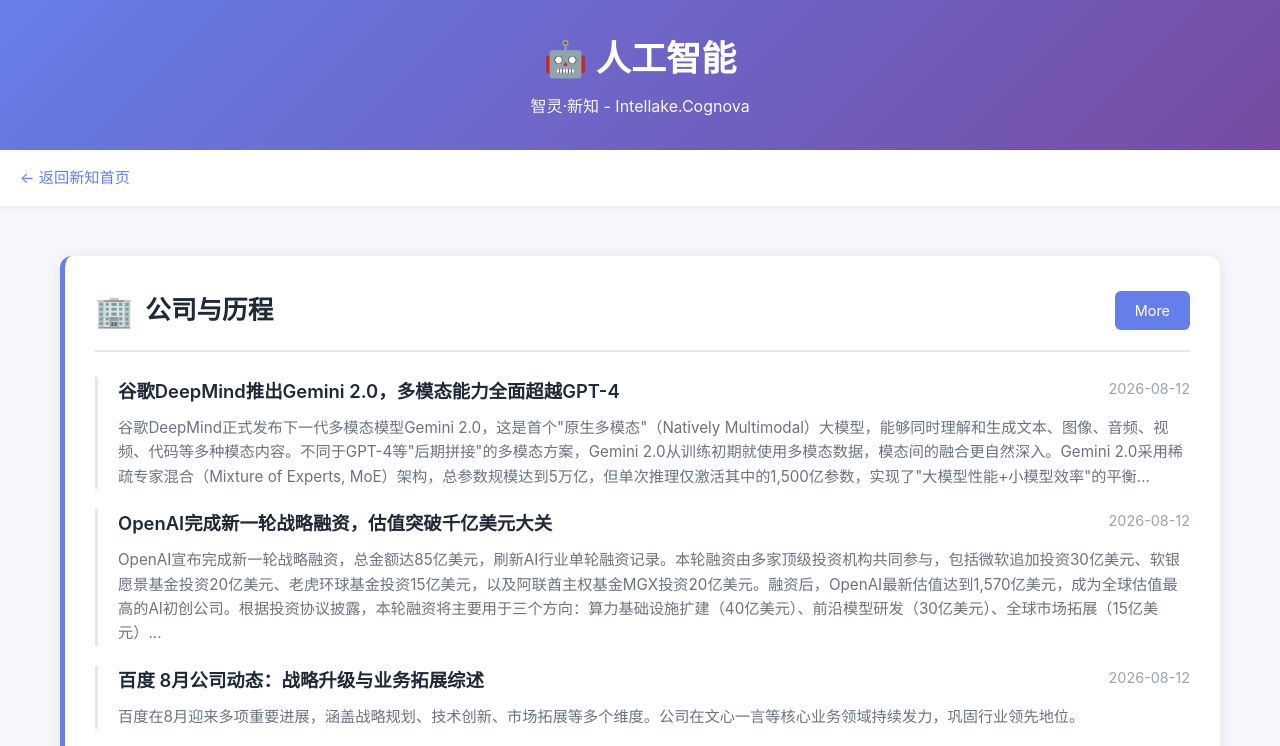
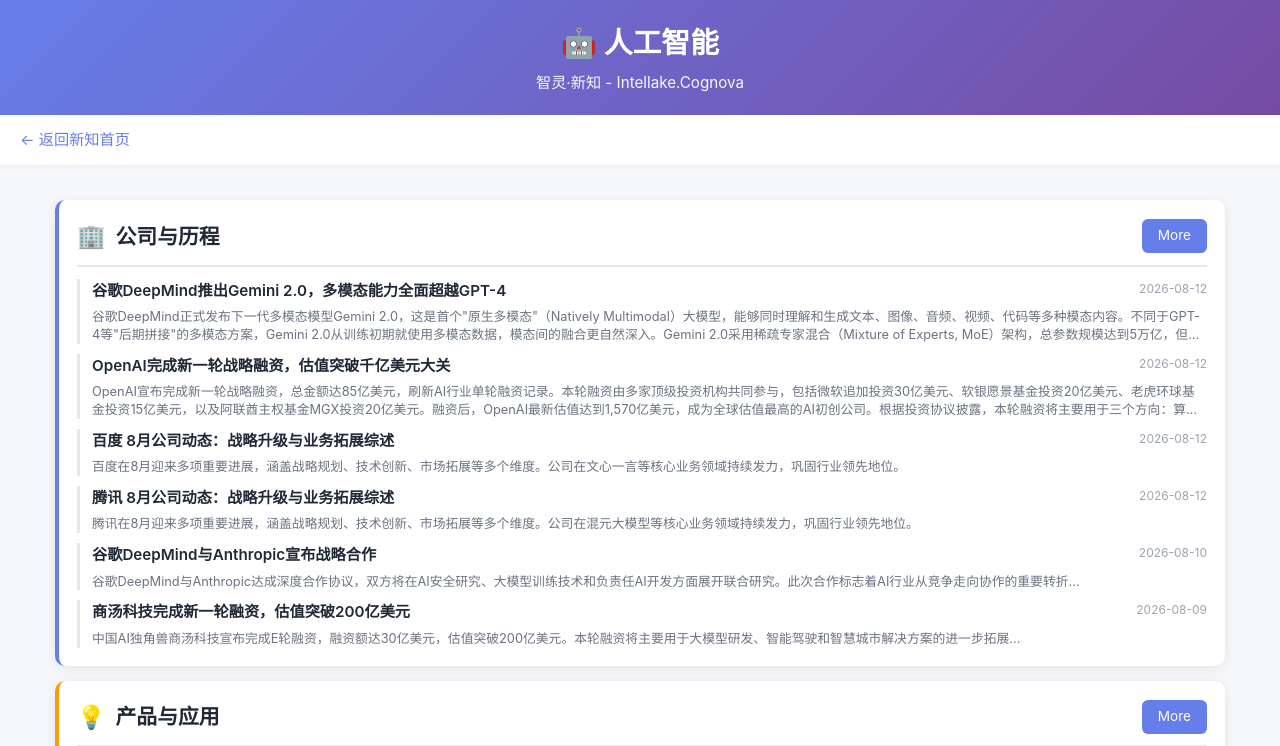
Before and after one commit to hudongcai/hudc0117.github.io, a website: page ai-module.html in a window 1280 px wide. Shown: the top 746 px of the page. Drawn offline with Linux system fonts and the light colour scheme.

Commit message:
🎨 Optimize all submodule layouts for compact viewing
ai-module.html:
- Reduce header padding: 30px → 20px
- Reduce header title: 2.2em → 1.8em
- Reduce dimension block padding: 30px → 18px
- Reduce dimension block margins: 25px → 15px
- Reduce dimension header spacing: 25px → 12px
- Reduce dimension title: 1.6em → 1.3em
- Reduce news list gap: 20px → 10px
- News title: 1.15em → 0.95em, single line with ellipsis
- News description: 0.95em → 0.8em, 2-line clamp
- Date and title on same row

ai-dimension.html:
- Reduce header padding: 30px → 20px
- Reduce header title: 2em → 1.8em
- Reduce news item padding: 25px → 15px
- Reduce news item margins: 20px → 12px
- News title: 1.3em → 1em, single line with ellipsis
- News description: 1em → 0.85em, 2-line clamp
- Reduce pagination spacing: 40px → 25px
- Footer margins: 50px → 30px

Overall ~40% height reduction for better one-screen viewing

```diff
--- a/ai-module.html
+++ b/ai-module.html
@@ -21,26 +21,26 @@
         .header {
             background: linear-gradient(135deg, #667eea 0%, #764ba2 100%);
             color: white;
-            padding: 30px 20px;
+            padding: 20px;
             text-align: center;
             box-shadow: 0 2px 10px rgba(0,0,0,0.1);
         }
 
         .header h1 {
-            font-size: 2.2em;
-            margin-bottom: 8px;
+            font-size: 1.8em;
+            margin-bottom: 5px;
         }
 
         .header .subtitle {
-            font-size: 1em;
+            font-size: 0.95em;
             opacity: 0.95;
         }
 
         .nav {
             background: white;
-            padding: 15px 20px;
+            padding: 12px 20px;
             box-shadow: 0 2px 5px rgba(0,0,0,0.05);
-            margin-bottom: 30px;
+            margin-bottom: 20px;
         }
 
         .nav a {
@@ -57,16 +57,16 @@
         .container {
             max-width: 1200px;
             margin: 0 auto;
-            padding: 20px;
+            padding: 15px;
         }
 
         .dimension-block {
             background: white;
-            border-radius: 12px;
-            padding: 30px;
-            margin-bottom: 25px;
-            box-shadow: 0 2px 15px rgba(0,0,0,0.08);
-            border-left: 5px solid #667eea;
+            border-radius: 10px;
+            padding: 18px;
+            margin-bottom: 15px;
+            box-shadow: 0 2px 12px rgba(0,0,0,0.08);
+            border-left: 4px solid #667eea;
         }
 
         .dimension-block:nth-child(1) {
@@ -93,31 +93,31 @@
             display: flex;
             justify-content: space-between;
             align-items: center;
-            margin-bottom: 25px;
-            padding-bottom: 15px;
+            margin-bottom: 12px;
+            padding-bottom: 10px;
             border-bottom: 2px solid #e5e7eb;
         }
 
         .dimension-title {
-            font-size: 1.6em;
+            font-size: 1.3em;
             font-weight: 700;
             color: #1f2937;
             display: flex;
             align-items: center;
-            gap: 12px;
+            gap: 10px;
         }
 
         .dimension-icon {
-            font-size: 1.2em;
+            font-size: 1.1em;
         }
 
         .more-button {
-            padding: 8px 20px;
+            padding: 6px 16px;
             background: #667eea;
             color: white;
             text-decoration: none;
             border-radius: 6px;
-            font-size: 0.9em;
+            font-size: 0.85em;
             transition: all 0.3s ease;
             white-space: nowrap;
         }
@@ -131,35 +131,39 @@
         .news-list {
             display: flex;
             flex-direction: column;
-            gap: 20px;
+            gap: 10px;
         }
 
         .news-item {
             border-left: 3px solid #e5e7eb;
-            padding-left: 20px;
+            padding-left: 12px;
             transition: all 0.3s ease;
         }
 
         .news-item:hover {
             border-left-color: #667eea;
+            padding-left: 15px;
         }
 
         .news-header {
             display: flex;
             justify-content: space-between;
             align-items: flex-start;
-            margin-bottom: 10px;
-            gap: 15px;
+            margin-bottom: 5px;
+            gap: 10px;
         }
 
         .news-title {
-            font-size: 1.15em;
+            font-size: 0.95em;
             font-weight: 600;
             color: #1f2937;
             text-decoration: none;
             cursor: pointer;
             transition: color 0.2s ease;
             flex: 1;
+            white-space: nowrap;
+            overflow: hidden;
+            text-overflow: ellipsis;
         }
 
         .news-title:hover {
@@ -167,23 +171,28 @@
         }
 
         .news-date {
-            font-size: 0.9em;
+            font-size: 0.75em;
             color: #9ca3af;
             white-space: nowrap;
+            flex-shrink: 0;
         }
 
         .news-description {
-            font-size: 0.95em;
+            font-size: 0.8em;
             color: #6b7280;
-            line-height: 1.6;
+            line-height: 1.4;
+            display: -webkit-box;
+            -webkit-line-clamp: 2;
+            -webkit-box-orient: vertical;
+            overflow: hidden;
         }
 
         .footer {
             background: #2d3748;
             color: white;
             text-align: center;
-            padding: 30px 20px;
-            margin-top: 50px;
+            padding: 20px;
+            margin-top: 30px;
         }
 
         .footer p {
```
Also changed, not shown: ai-dimension.html (+28 -20 lines).
